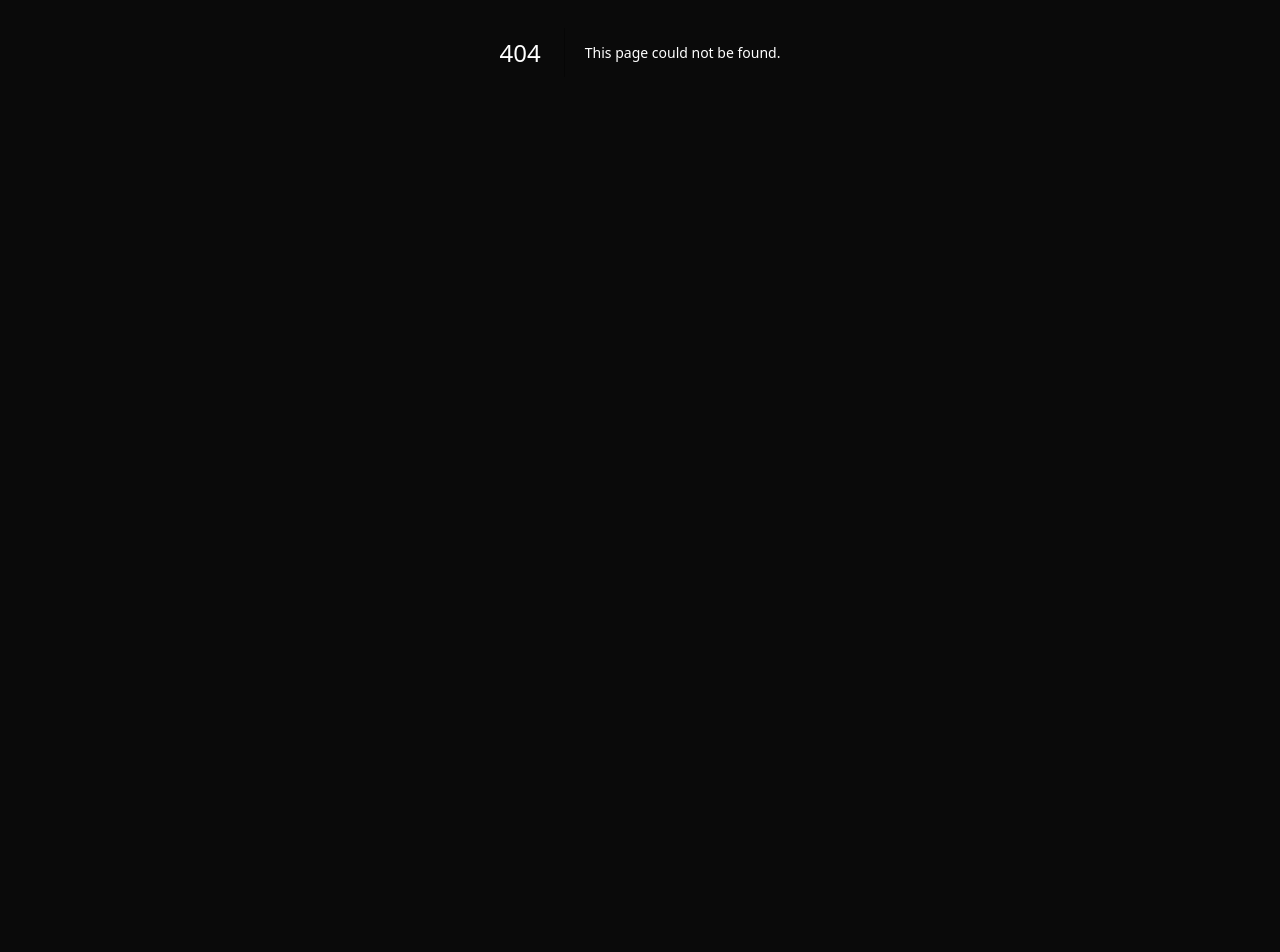
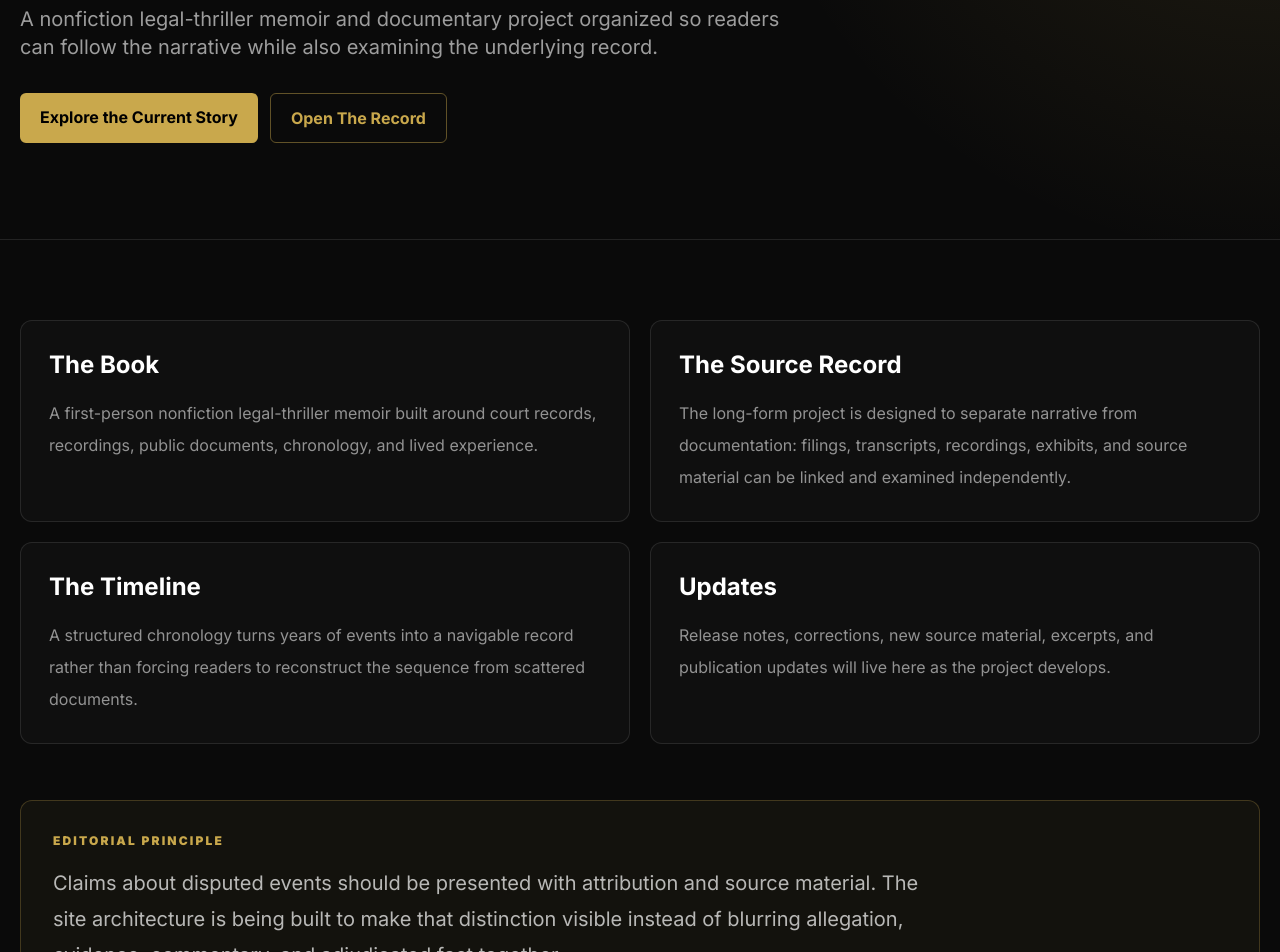
Before and after one commit to patriotnewsactivism/donmatthews-live, a Next.js app: page /american-injustice in a window 1280 px wide. Before the commit this address had no page. Shown: the part 348-1300 px from the top of the page. Before the commit the page ends 800 px from the top, so only its background shows below. Built offline with nearby package versions, Linux system fonts and the light colour scheme.

Commit message:
Add American Injustice page

```diff
--- /dev/null
+++ b/src/app/american-injustice/page.tsx
@@ -0,0 +1,32 @@
+import type { Metadata } from "next";
+import { FlagshipPage, GoldButton, OutlineButton, PageHero } from "@/components/FlagshipShell";
+
+export const metadata: Metadata = {
+  title: "American Injustice | Don Matthews",
+  description: "American Injustice is Don Matthews' nonfiction legal-thriller memoir and documentary record project.",
+  alternates: { canonical: "/american-injustice" },
+};
+
+const sections = [
+  ["The Book", "A first-person nonfiction legal-thriller memoir built around court records, recordings, public documents, chronology, and lived experience."],
+  ["The Source Record", "The long-form project is designed to separate narrative from documentation: filings, transcripts, recordings, exhibits, and source material can be linked and examined independently."],
+  ["The Timeline", "A structured chronology turns years of events into a navigable record rather than forcing readers to reconstruct the sequence from scattered documents."],
+  ["Updates", "Release notes, corrections, new source material, excerpts, and publication updates will live here as the project develops."],
+];
+
+export default function AmericanInjusticePage() {
+  return (
+    <FlagshipPage>
+      <PageHero eyebrow="AMERICAN INJUSTICE" title="The story. The record behind it. Both matter." intro="A nonfiction legal-thriller memoir and documentary project organized so readers can follow the narrative while also examining the underlying record." actions={<><GoldButton href="https://help.donmatthews.live">Explore the Current Story</GoldButton><OutlineButton href="/record">Open The Record</OutlineButton></>} />
+      <section className="mx-auto max-w-7xl px-5 py-20">
+        <div className="grid gap-5 md:grid-cols-2">
+          {sections.map(([title, text]) => <div key={title} className="rounded-xl border border-white/10 bg-white/[0.025] p-7"><h2 className="text-2xl font-bold">{title}</h2><p className="mt-4 leading-8 text-white/55">{text}</p></div>)}
+        </div>
+        <div className="mt-14 rounded-xl border border-[#c9a84c]/25 bg-[#c9a84c]/[0.05] p-8">
+          <p className="text-xs font-black tracking-[0.18em] text-[#c9a84c]">EDITORIAL PRINCIPLE</p>
+          <p className="mt-4 max-w-4xl text-xl leading-9 text-white/70">Claims about disputed events should be presented with attribution and source material. The site architecture is being built to make that distinction visible instead of blurring allegation, evidence, commentary, and adjudicated fact together.</p>
+        </div>
+      </section>
+    </FlagshipPage>
+  );
+}
```
